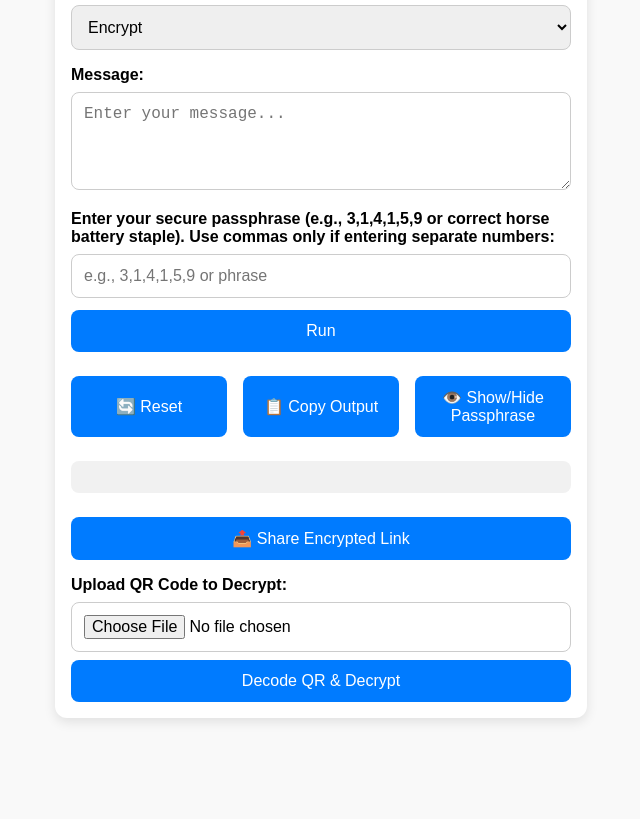
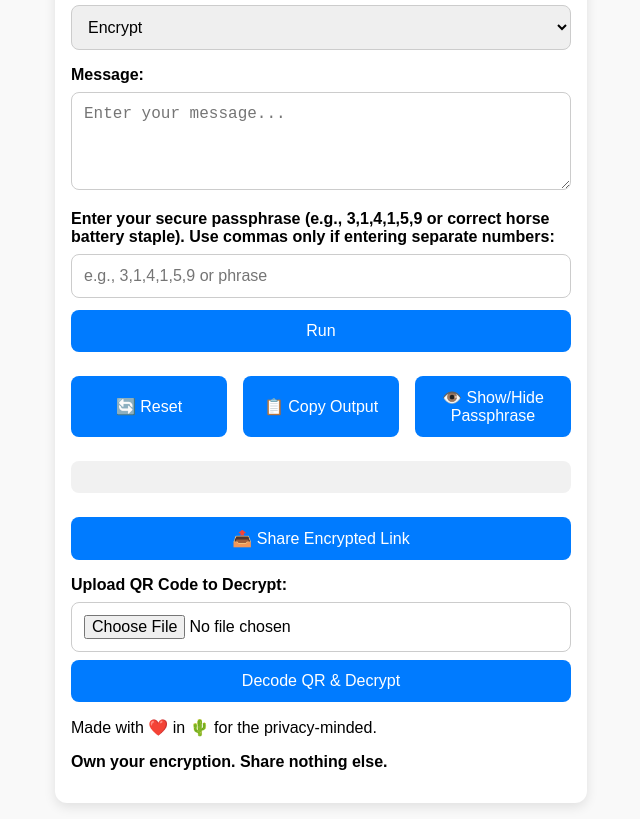
Before and after one commit to drs-az/Beam, a plain HTML site: page index.html in a window 1280 px wide. Shown: the part 121-940 px from the top of the page, without its empty margins (319-959 px from the left). Before the commit the page ends 855 px from the top, so only its background shows below. Drawn offline with nearby package versions, Linux system fonts and the light colour scheme.

Commit message:
Update index.html
Add footer

```diff
--- a/index.html
+++ b/index.html
@@ -135,8 +135,10 @@
 <label for="qrInput">Upload QR Code to Decrypt:</label>
 <input type="file" id="qrInput" accept="image/*">
 <button id="decodeQR">Decode QR & Decrypt</button>
-
-  </div>  <script>
+<p>Made with ❤️ in 🌵 for the privacy-minded.</p>
+<p><strong>Own your encryption. Share nothing else.</strong></p>
+  </div>
+<script>
     function togglePasswordVisibility() {
       const keyInput = document.getElementById('key');
       keyInput.type = keyInput.type === 'password' ? 'text' : 'password';
```
